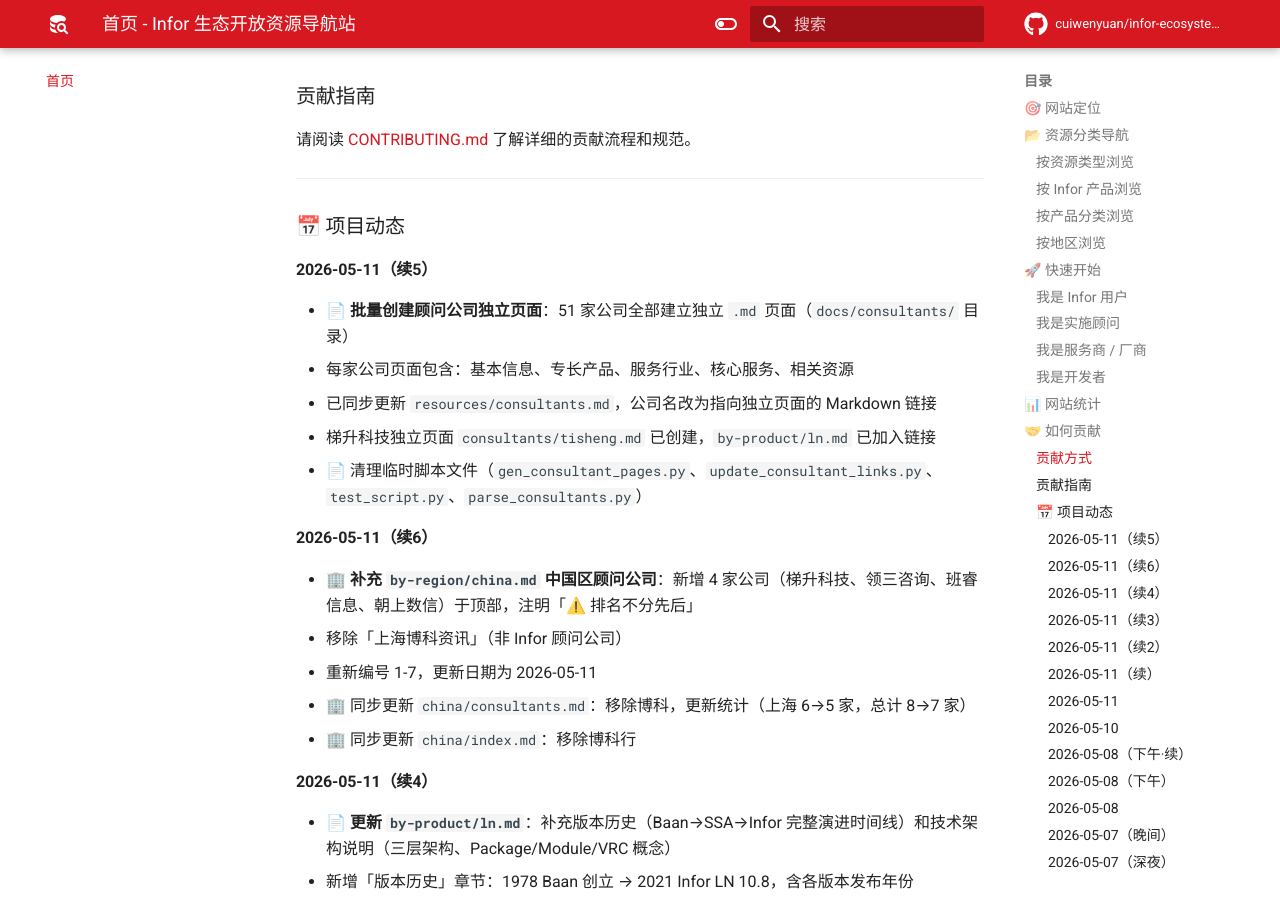
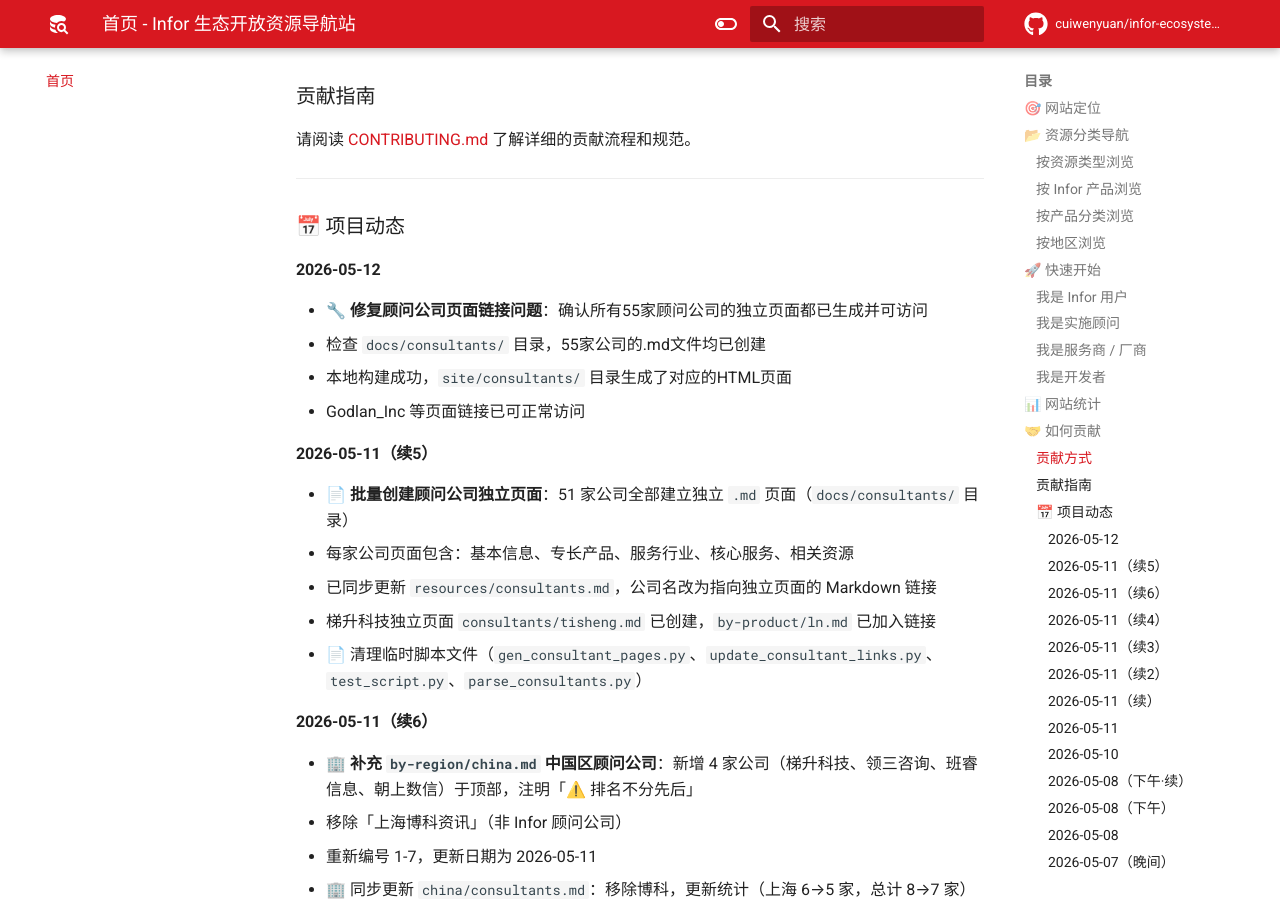
Before and after one commit to cuiwenyuan/infor-ecosystem-open-resources, an MkDocs documentation site: the page built from docs/index.md, in a window 1280 px wide and 900 px high, scrolled down 4206 px. Built offline with MkDocs 1.6.1 and Material for MkDocs 9.7.7, drawn with Linux system fonts in a browser that asks for light colours; comment, search, counter and statistics services are not loaded; some of the changed text lies outside the part shown.

Commit message:
更新首页：顾问公司统计55家，添加2026-05-12项目动态，更新收录总数213+

```diff
--- a/docs/index.md
+++ b/docs/index.md
@@ -108,7 +108,7 @@
 <div class="stats-grid">
 
 <div class="stat-card">
-<div class="stat-number">204+</div>
+<div class="stat-number">213+</div>
 <div class="stat-label">收录资源总数</div>
 </div>
 
@@ -118,7 +118,7 @@
 </div>
 
 <div class="stat-card">
-<div class="stat-number">46</div>
+<div class="stat-number">55</div>
 <div class="stat-label">顾问公司</div>
 </div>
 
@@ -159,6 +159,12 @@
 ---
 
 ### 📅 项目动态
+
+#### 2026-05-12
+- 🔧 **修复顾问公司页面链接问题**：确认所有55家顾问公司的独立页面都已生成并可访问
+  - 检查 `docs/consultants/` 目录，55家公司的.md文件均已创建
+  - 本地构建成功，`site/consultants/` 目录生成了对应的HTML页面
+  - Godlan_Inc 等页面链接已可正常访问
 
 #### 2026-05-11（续5）
 - 📄 **批量创建顾问公司独立页面**：51 家公司全部建立独立 `.md` 页面（`docs/consultants/` 目录）
@@ -312,6 +318,6 @@
 
 ---
 
-**最后更新**：2026-05-10
+**最后更新**：2026-05-12
 **维护者**：崔文远 Troy Cui
 **许可证**：[MIT](license.md) / [CC BY-SA 4.0](https://creativecommons.org/licenses/by-sa/4.0/)
```
